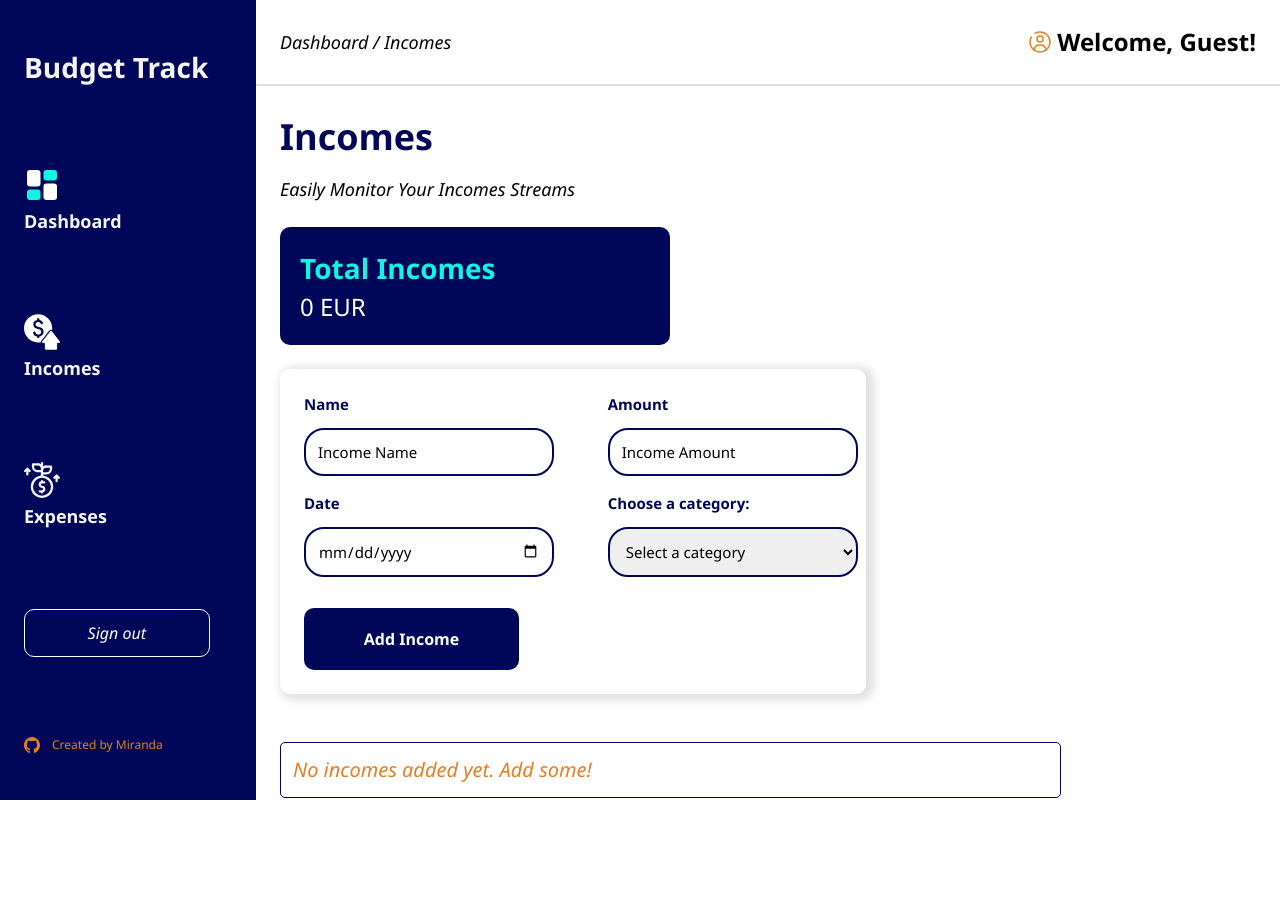
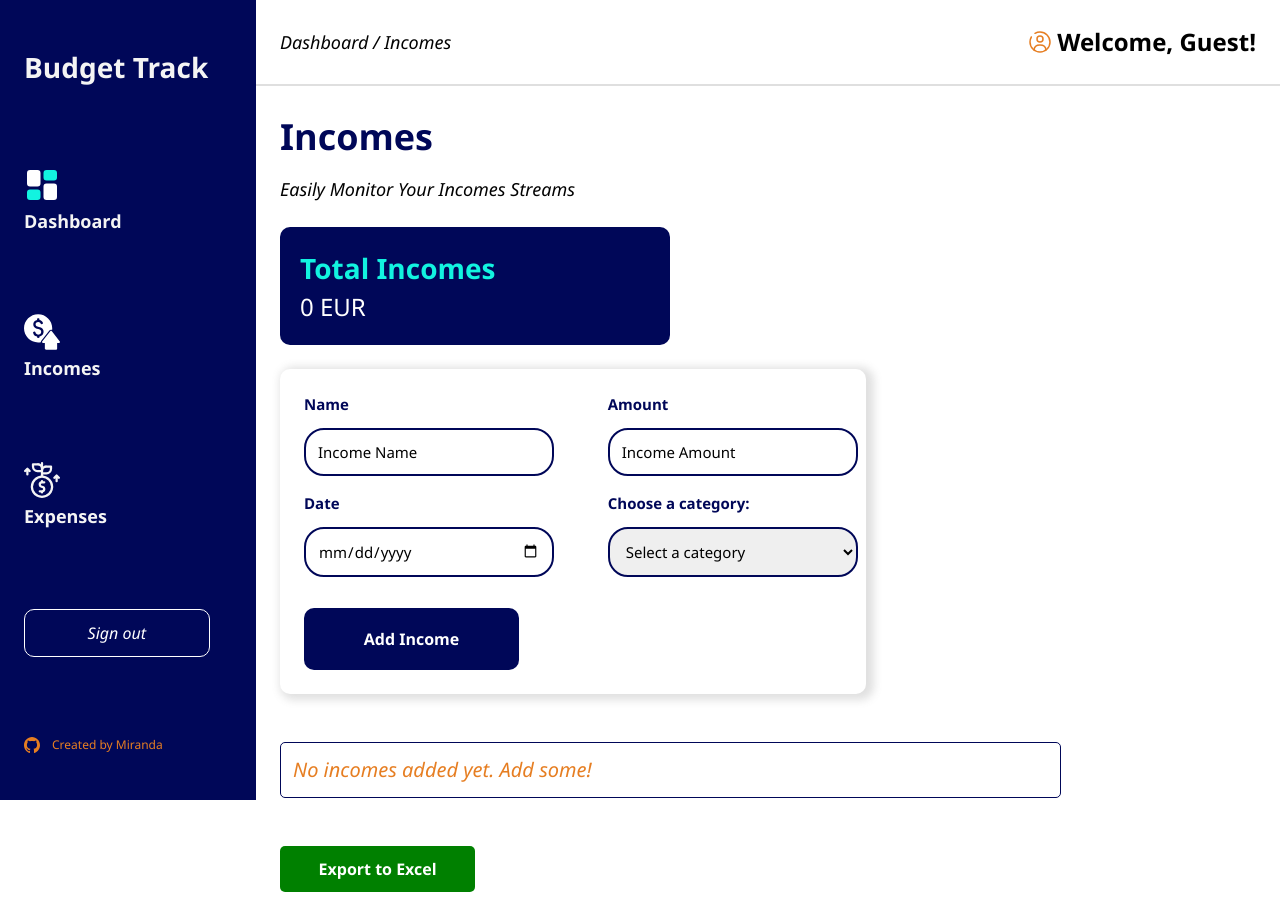
Before and after one commit to Miranda-K12/Budget-Track, a React (Vite) app: page /incomes in a window 1280 px wide. Before the commit the page ends 870 px from the top, so only its background shows below. Built offline with nearby package versions, Linux system fonts and the light colour scheme.

Commit message:
implement export to exel

```diff
--- a/package.json
+++ b/package.json
@@ -26,7 +26,9 @@
 
         "react-dom": "^18.0.0",
 
-        "react-router-dom": "^7.1.5"
+        "react-router-dom": "^7.1.5",
+
+        "xlsx": "^0.18.5"
 
     },
 
--- a/src/Components/Dashboard/Dashboard.jsx
+++ b/src/Components/Dashboard/Dashboard.jsx
@@ -4,7 +4,7 @@ import cardData from "./data";
 import Arrow from '../../assets/images/orange-arrow.svg';
 import { IncomesContext } from "../../Context/IncomesContext";
 import { ExpensesContext } from '../../Context/ExpensesContext';
-import Incomes from "../Incomes/Incomes";
+
 
 function Dashboard() {
   const { totalIncomes } = useContext(IncomesContext);
@@ -46,6 +46,6 @@ function Dashboard() {
       </div>
     </div>
   );
-}<img src={Arrow} alt='right-arrow' className={styles.arrow_icon} />
+}
 
 export default Dashboard;
--- a/src/Components/Dashboard/Dashboard.module.css
+++ b/src/Components/Dashboard/Dashboard.module.css
@@ -39,7 +39,7 @@
 }
 
 .incomes_container {
-  background-color: var(--color-grin);
+  background-color: var(--color-green);
 }
 
 .expenses_container {
--- a/src/Components/Expenses/Expenses.jsx
+++ b/src/Components/Expenses/Expenses.jsx
@@ -1,8 +1,25 @@
 import React, {useState, useContext} from "react";
 import styles from './Expenses.module.css';
 import { ExpensesContext } from "../../Context/ExpensesContext";
+import * as XLSX from 'xlsx';
+function Expenses() {
+  const exportToExcel = () => {
 
-function Expenses() {
+  const formattedExpenses = expenses.map((expense) => ({
+    Title: expense.title,
+    Amount: expense.amount,
+    Date: expense.date,
+    Category: expense.category,
+  }));
+
+  // Create a worksheet and workbook
+  const ws = XLSX.utils.json_to_sheet(formattedExpenses);
+  const wb = XLSX.utils.book_new();
+  XLSX.utils.book_append_sheet(wb, ws, "Expenses");
+  XLSX.writeFile(wb, "Expenses.xlsx");
+};
+
+
   const [title, setTitle] = useState("");
   const [amount, setAmount] = useState("");
   const [date, setDate] = useState("");
@@ -102,6 +119,7 @@ function Expenses() {
           </ul>
         )}
       </div>
+       <button onClick={exportToExcel} className={styles.export_btn}>Export to Excel</button>
     </div>
   );
 }
--- a/src/Components/Expenses/Expenses.module.css
+++ b/src/Components/Expenses/Expenses.module.css
@@ -117,3 +117,13 @@ li {
   padding: 1.2rem 0;
   border-radius: 0.5rem;
 }
+
+.export_btn {
+  background-color: var(--color-green);
+  color: var(--button-color);
+  width: 20%;
+  padding: 1.2rem 0;
+  border: none;
+  cursor: pointer;
+  border-radius: 5px;
+}
--- a/src/Components/Incomes/Incomes.jsx
+++ b/src/Components/Incomes/Incomes.jsx
@@ -1,8 +1,25 @@
 import React, {useState, useContext} from "react";
 import styles from './Incomes.module.css';
 import { IncomesContext } from "../../Context/IncomesContext";
+import * as XLSX from 'xlsx';
 
 function Incomes() {
+  const exportToExcel = () => {
+
+  const formattedIncomes = incomes.map((income) => ({
+    Title: income.title,
+    Amount: income.amount,
+    Date: income.date,
+    Category: income.category,
+  }));
+
+  // Create a worksheet and workbook
+  const ws = XLSX.utils.json_to_sheet(formattedIncomes);
+  const wb = XLSX.utils.book_new();
+  XLSX.utils.book_append_sheet(wb, ws, "Incomes");
+  XLSX.writeFile(wb, "Incomes.xlsx");
+};
+
   const [title, setTitle] = useState("");
   const [amount, setAmount] = useState("");
   const [date, setDate] = useState("");
@@ -102,6 +119,7 @@ function Incomes() {
           </ul>
         )}
       </div>
+      <button onClick={exportToExcel} className={styles.export_btn}>Export to Excel</button>
     </div>
   );
 }
--- a/src/Components/Incomes/Incomes.module.css
+++ b/src/Components/Incomes/Incomes.module.css
@@ -117,3 +117,13 @@ li {
   padding: 1.2rem 0;
   border-radius: 0.5rem;
 }
+
+.export_btn {
+  background-color: var(--color-green);
+  color: var(--button-color);
+  width: 20%;
+  padding: 1.2rem 0;
+  border: none;
+  cursor: pointer;
+  border-radius: 5px;
+}
--- a/src/index.css
+++ b/src/index.css
@@ -19,7 +19,7 @@
   --text-color: #020202;
   --delete-color: #c96464;
   --red-color: #e20707;
-  --color-grin: #008000;
+  --color-green: #008000;
 }
 
 * {
```
Also changed, not shown: 1 other file (tests, documents, lock files or other folders).
